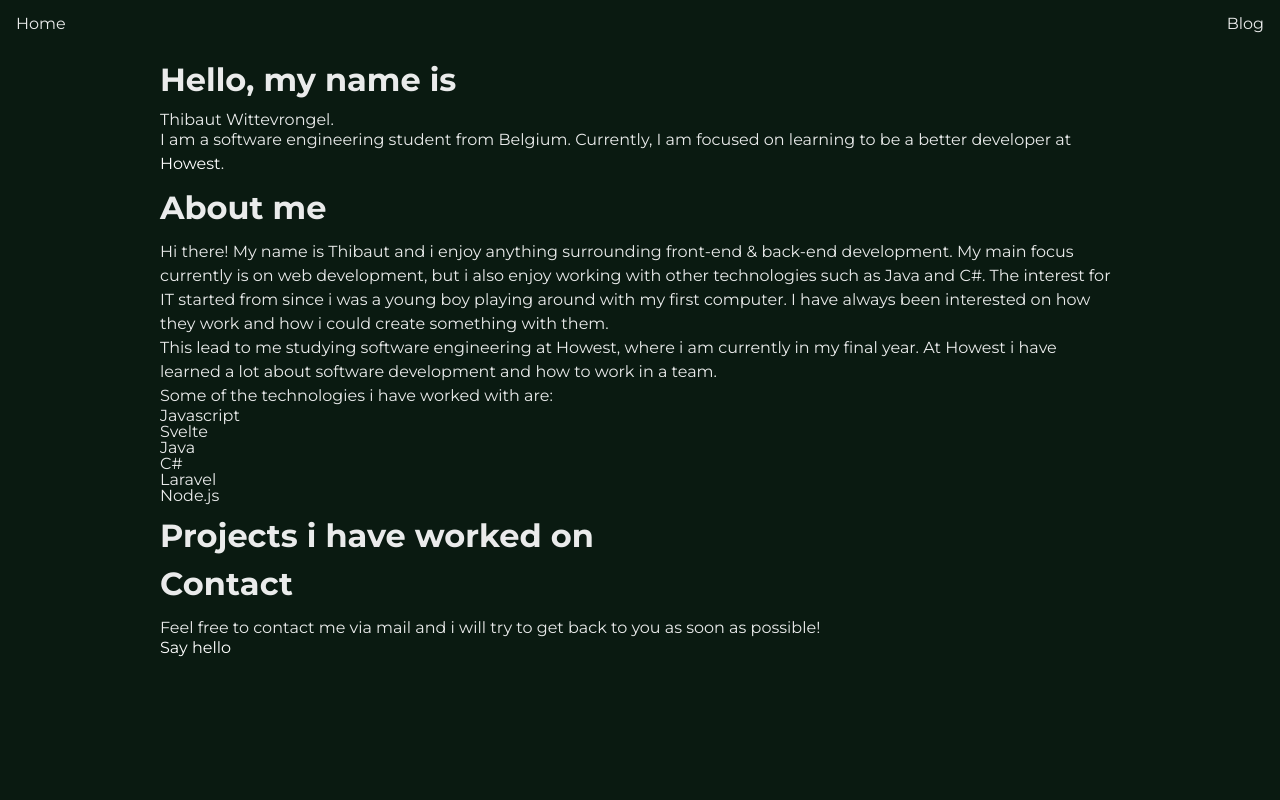
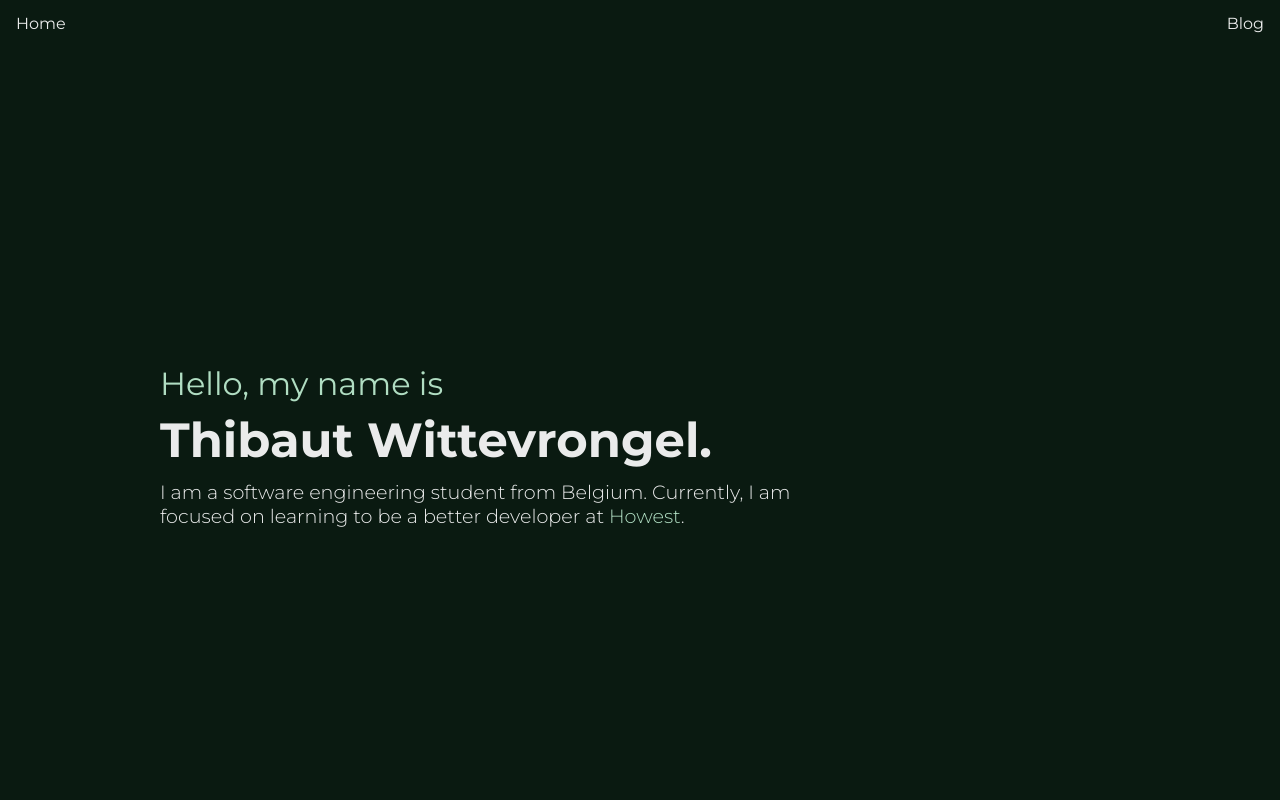
Before and after one commit to wittevrongelthibaut/personal-website, a SvelteKit app: page / in a window 1280 px wide. Shown: the top 800 px of the page. Built offline with nearby package versions, Linux system fonts and the light colour scheme.

Commit message:
add content and styling to the home page

```diff
--- a/src/routes/+page.svelte
+++ b/src/routes/+page.svelte
@@ -16,40 +16,130 @@
     <p>I am a software engineering student from Belgium. Currently, I am focused on learning to be a better developer at <a href="https://www.howest.be/">Howest</a>.</p>
 </section>
 <section id='about'>
-    <h1>About me</h1>
-    <p>Hi there! My name is Thibaut and i enjoy anything surrounding front-end & back-end development.
-        My main focus currently is on web development, but i also enjoy working with other technologies such as Java and C#.
-        The interest for IT started from since i was a young boy playing around with my first computer.
-        I have always been interested on how they work and how i could create something with them.
+    <h1 class='lined-heading'>About me</h1>
+    <p>Hi there! My name is Thibaut and I enjoy anything surrounding front-end & back-end development.
+        My main focus currently is on web development, but I also enjoy working with other technologies such as Java and C#.
+        The interest for IT started from since I was a young boy playing around with my first computer.
+        I have always been interested on how they work and how I could create something with them.
     </p>
     <p>
-        This lead to me studying software engineering at Howest, where i am currently in my final year.
-        At Howest i have learned a lot about software development and how to work in a team.
+        This lead to me studying software engineering at Howest, where I am currently in my final year.
+        At Howest I have learned a lot about software development and how to work in a team.
     </p>
     <p>
-        Some of the technologies i have worked with are:
+        Some of the technologies I have worked with are:
     </p>
     <ul>
         <li>Javascript</li>
         <li>Svelte</li>
         <li>Java</li>
         <li>C#</li>
-        <lil>Laravel</lil>
+        <li>Laravel</li>
         <li>Node.js</li>
     </ul>
 </section>
 <section id='projects'>
-    <h1>Projects i have worked on</h1>
+    <h1 class='lined-heading'>Projects</h1>
+    <p>Coming Soon...</p>
 </section>
 <section id='contact'>
-    <h1>Contact</h1>
-    <p>Feel free to contact me via mail and i will try to get back to you as soon as possible!</p>
+    <h1 class='lined-heading'>Contact</h1>
+    <p>Feel free to contact me via mail and I will try to get back to you as soon as possible!</p>
     <a href="mailto:wittevrongelthibaut@gmail.com">Say hello</a>
 </section>
 
-<style>
+<style lang='scss'>
+    $accentColor: #B0DDC2;
+    #hero{
+        min-height: 100vh;
+        display: flex;
+        justify-content: center;
+        flex-direction: column;
+        align-items: flex-start;
+        h1{
+            font-family: 'regular';
+            color: $accentColor;
+        }
+        h2{
+            font-family: 'headings';
+            font-size: 3rem;
+        }
+        p{
+            font-family: 'light';
+            font-size: 1.2rem;
+            margin-top: 1rem;
+            margin-bottom: 1rem;
+            max-width: 40rem;
+        }
+    }
+
+    #about{
+        margin-left: 1vw;
+        max-width: 900px;
+        ul{
+            display: grid;
+            grid-template-columns: repeat(2, minmax(140px, 200px));
+            li{
+                font-family: 'light';
+                margin-bottom: 1rem;
+            }
+            li::before{
+                content: "▹";
+                color: $accentColor;
+                font-weight: bold;
+                display: inline-block;
+                width: 1rem;
+            }
+        }
+    }
+
+    #contact{
+        text-align: center;
+        h1{
+            justify-content: center;
+        }
+        a{
+            border: $accentColor 1px solid;
+            padding: 1rem;
+            border-radius: 5px;
+            margin-top: 1rem;
+            margin-bottom: 1rem;
+            &:hover{
+                background-color: rgba(176, 221, 194, 0.2);;
+                outline: none;
+            }
+            &::after{
+                position: inherit;
+            }
+            &::hover::after{
+                position: inherit;
+            }
+        }
+    }
+    .lined-heading{
+        display: flex;
+            align-items: center;
+            width: 100%;
+            &:before{
+                content: '';
+                display: block;
+                width: 165px;
+                height: 1px;
+                background-color: $accentColor;
+                margin-right: 1rem;
+            }
+            &:after{
+                content: "";
+                display: block;
+                position: relative;
+                width: 165px;
+                height: 1px;
+                margin-left: 20px;
+                background-color: $accentColor;
+            }
+    }
     section{
-       margin: auto;
+        padding: 100px 0px;
     }
     h1{
         font-size: 2rem;
@@ -58,10 +148,36 @@
     }
     p{
         line-height: 1.5rem;
+        margin-top: 1rem;
+        margin-bottom: 1rem;
     }
-    @media only screen and (max-width: 60rem) {
-        article{
+    a{
+        display: inline-block;
+        position: relative;
+        color: $accentColor ;
+        &:after{
+            content: '';
+            position: absolute;
             width: 100%;
+            transform: scaleX(0);
+            height: 2px;
+            bottom: 0;
+            left: 0;
+            background-color: $accentColor;
+            transform-origin: bottom right;
+            transition: transform 0.25s ease-out;
+        }
+        &:hover:after{
+            transform: scaleX(1);
+            transform-origin: bottom left;
+        }
+    }
+
+    @media screen and (max-width: 60rem) {
+        .lined-heading{
+            &:before, &:after{
+                width: 50px;
+            }
         }
     }
 </style>
--- a/src/routes/about/+page.svelte
+++ /dev/null
@@ -1,3 +0,0 @@
-<h1>Hi, I'm Thibaut!</h1>
-
-<p>This is my about page.</p>
```
